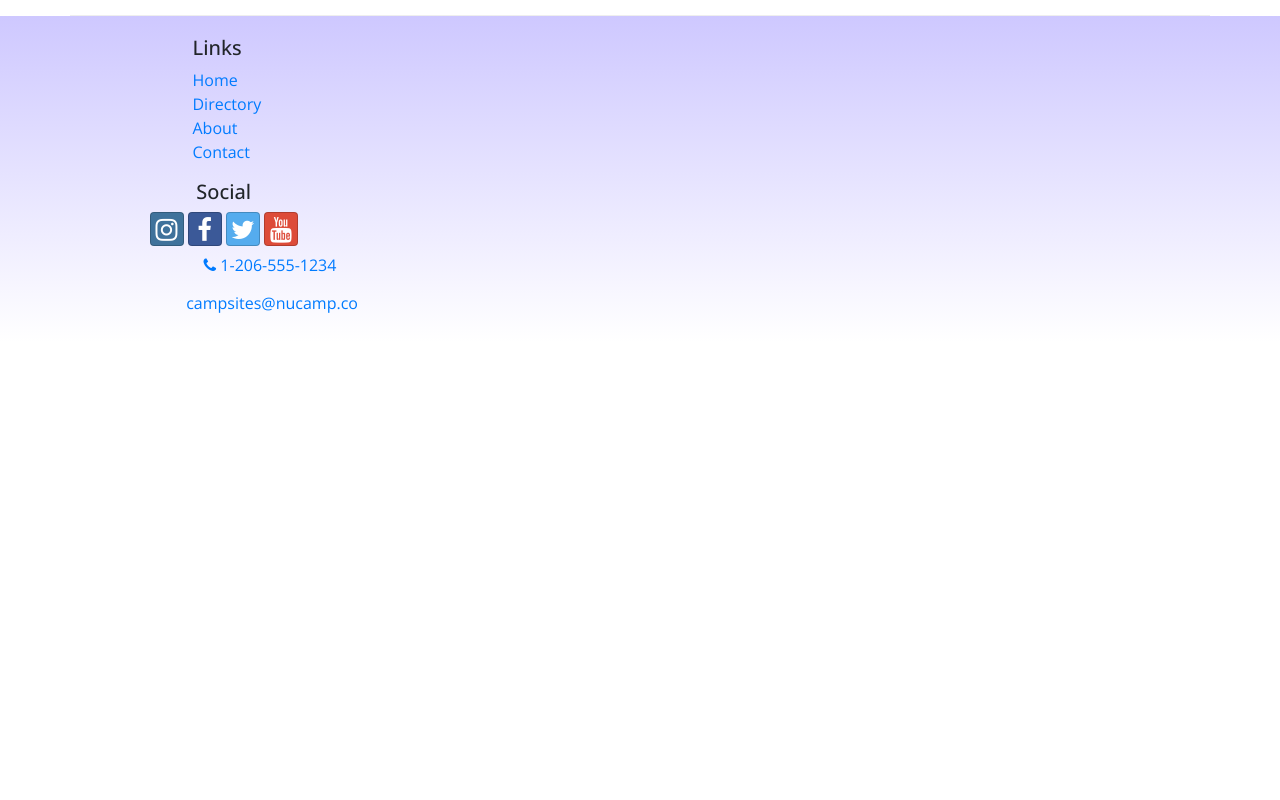
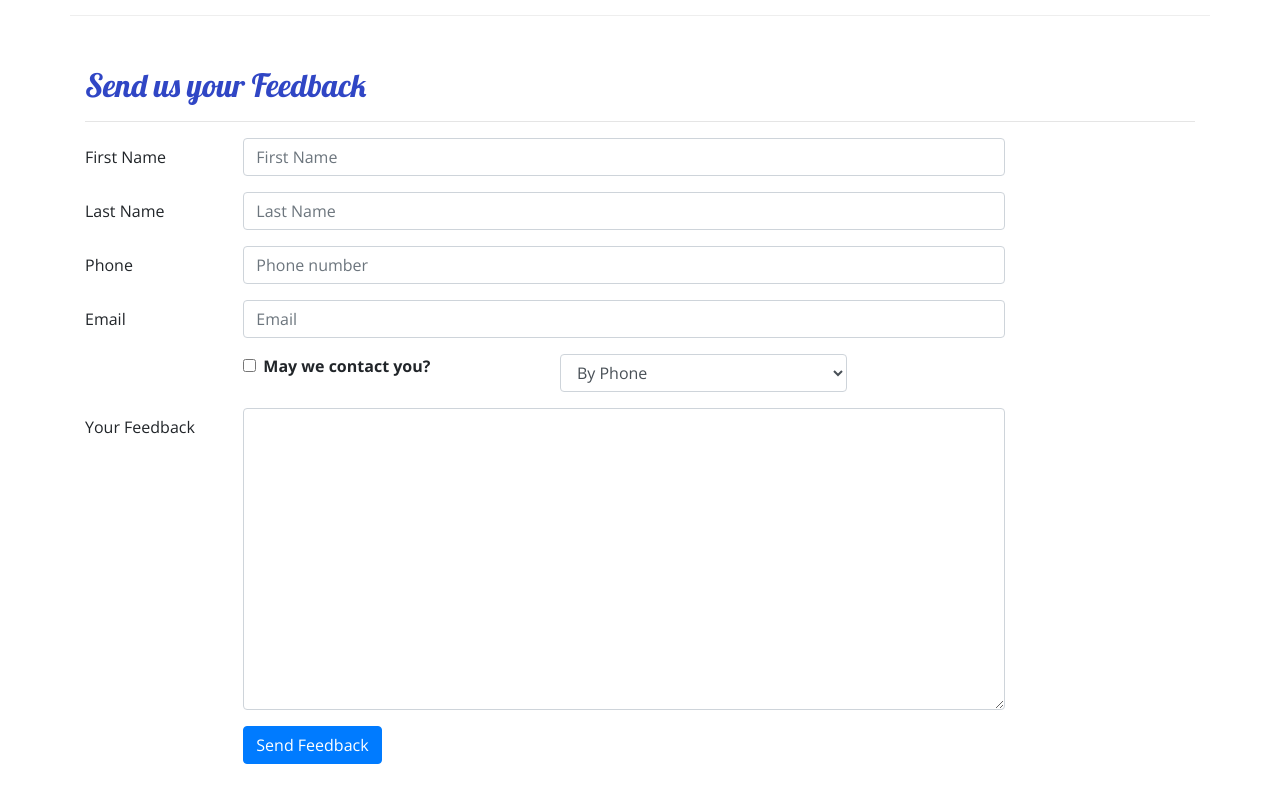
Before and after one commit to rmr1154/nucamp-react, a React (Create React App) app: page /contactus in a window 1280 px wide. Shown: the part 560-1360 px from the top of the page. Before the commit the page ends 902 px from the top, so only its background shows below. Built offline with nearby package versions, Linux system fonts and the light colour scheme.

Commit message:
Controlled Forms

```diff
--- a/src/components/ContactComponent.js
+++ b/src/components/ContactComponent.js
@@ -1,8 +1,44 @@
-import React from 'react';
-import { Breadcrumb, BreadcrumbItem } from 'reactstrap';
+import React, { Component } from 'react';
+import {
+    Breadcrumb, BreadcrumbItem,
+    Button, Form, FormGroup, Label, Input, Col
+} from 'reactstrap';
 import { Link } from 'react-router-dom';
 
-function Contact(props) {
+class Contact extends Component {
+    constructor(props) {
+        super(props);
+
+        this.state = {
+            firstName: '',
+            lastName: '',
+            phoneNum: '',
+            email: '',
+            agree: false,
+            contactType: 'By Phone',
+            feedback: ''
+        };
+
+        this.handleInputChange = this.handleInputChange.bind(this);
+        this.handleSubmit = this.handleSubmit.bind(this);
+    }
+
+    handleInputChange(event) {
+        const target = event.target;
+        const value = target.type === 'checkbox' ? target.checked : target.value;
+        const name = target.name;
+
+        this.setState({
+          [name]: value
+        });
+    }
+
+    handleSubmit(event) {
+        console.log('Current state is: ' + JSON.stringify(this.state));
+        alert('Current state is: ' + JSON.stringify(this.state));
+        event.preventDefault();
+    }
+    render() {
         return (
             <div className="container">
                 <div className="row">
@@ -20,7 +56,7 @@
                     <div className="col-sm-4">
                         <h5>Our Address</h5>
                         <address>
-                        1 Nucamp Way<br />
+                            12 Nucamp Way<br />
                         Seattle, WA 98001<br />
                         U.S.A.
                     </address>
@@ -30,8 +66,93 @@
                         <a role="button" className="btn btn-link" href="mailto:fakeemail@fakeemail.co"><i className="fa fa-envelope-o"></i> campsites@nucamp.co</a>
                     </div>
                 </div>
+                <div className="row row-content">
+                   <div className="col-12">
+                      <h2>Send us your Feedback</h2>
+                      <hr />
+                   </div>
+                    <div className="col-md-10">
+                        <Form onSubmit={this.handleSubmit}>
+                            <FormGroup row>
+                                <Label htmlFor="firstName" md={2}>First Name</Label>
+                                <Col md={10}>
+                                    <Input type="text" id="firstName" name="firstName"
+                                        placeholder="First Name"
+                                        value={this.state.firstName}
+                                        onChange={this.handleInputChange} />
+                                </Col>
+                            </FormGroup>
+                            <FormGroup row>
+                                <Label htmlFor="lastName" md={2}>Last Name</Label>
+                                <Col md={10}>
+                                    <Input type="text" id="lastName" name="lastName"
+                                        placeholder="Last Name"
+                                        value={this.state.lastName}
+                                        onChange={this.handleInputChange} />
+                                </Col>
+                            </FormGroup>
+                            <FormGroup row>
+                                <Label htmlFor="phoneNum" md={2}>Phone</Label>
+                                <Col md={10}>
+                                    <Input type="tel" id="phoneNum" name="phoneNum"
+                                        placeholder="Phone number"
+                                        value={this.state.phoneNum}
+                                        onChange={this.handleInputChange} />
+                                </Col>
+                            </FormGroup>
+                            <FormGroup row>
+                                <Label htmlFor="email" md={2}>Email</Label>
+                                <Col md={10}>
+                                    <Input type="email" id="email" name="email"
+                                        placeholder="Email"
+                                        value={this.state.email}
+                                        onChange={this.handleInputChange} />
+                                </Col>
+                            </FormGroup>
+                            <FormGroup row>
+                                <Col md={{size: 4, offset: 2}}>
+                                    <FormGroup check>
+                                        <Label check>
+                                            <Input type="checkbox"
+                                                name="agree"
+                                                checked={this.state.agree}
+                                                onChange={this.handleInputChange} /> {' '}
+                                            <strong>May we contact you?</strong>
+                                        </Label>
+                                    </FormGroup>
+                                </Col>
+                                <Col md={4}>
+                                    <Input type="select" name="contactType"
+                                            value={this.state.contactType}
+                                            onChange={this.handleInputChange}>
+                                        <option>By Phone</option>
+                                        <option>By Email</option>
+                                    </Input>
+                                </Col>
+                            </FormGroup>
+                            <FormGroup row>
+                                <Label htmlFor="feedback" md={2}>Your Feedback</Label>
+                                <Col md={10}>
+                                    <Input type="textarea" id="feedback" name="feedback"
+                                        rows="12"
+                                        value={this.state.feedback}
+                                        onChange={this.handleInputChange}></Input>
+                                </Col>
+                            </FormGroup>
+                            <FormGroup row>
+                                <Col md={{size: 10, offset: 2}}>
+                                    <Button type="submit" color="primary">
+                                        Send Feedback
+                                    </Button>
+                                </Col>
+                            </FormGroup>
+                        </Form>
+                    </div>
+                </div>
             </div>
         );
     }
+}
+
 
 export default Contact;
```
Lines whose indentation alone changed are shown as unchanged.
